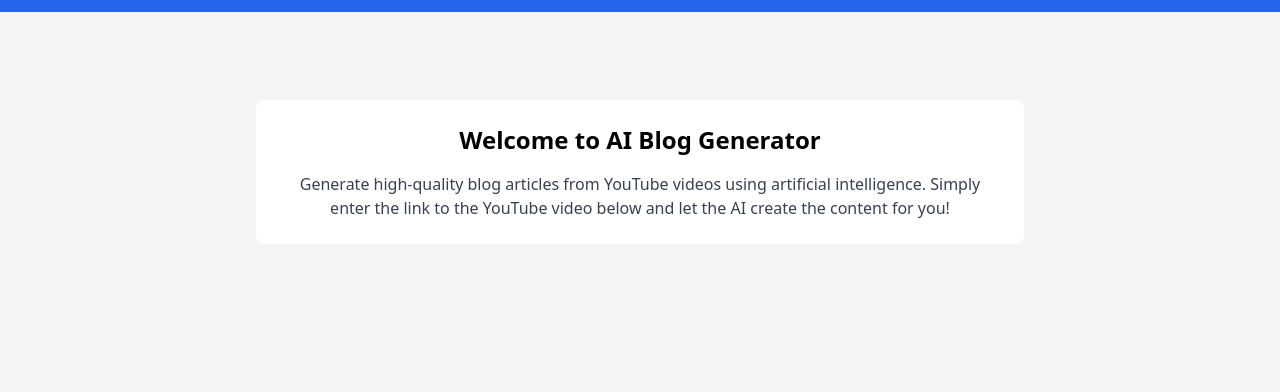
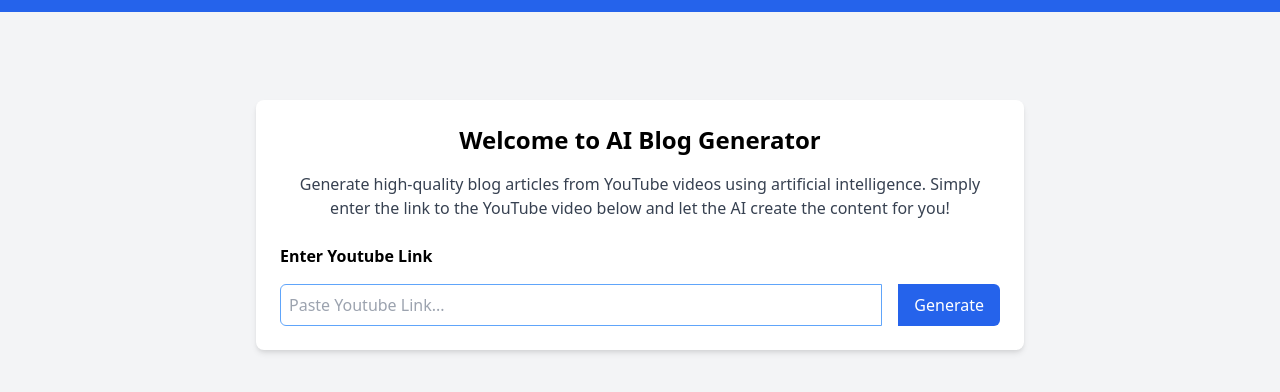
Before and after one commit to nitish023/ai-blog-app, a plain HTML site: page frontend/index.html in a window 1280 px wide. Shown: the part 56-448 px from the top of the page. Drawn offline with nearby package versions, Linux system fonts and the light colour scheme.

Commit message:
Create a Youtube section for letting the user submit the video link

```diff
--- a/frontend/index.html
+++ b/frontend/index.html
@@ -21,7 +21,7 @@
     <br><br>
     <!-- Main -->
      <div class="flex-grow container mx-auto mt-10 px-4 sm:px-0">
-        <div class="max-w-3xl mx-auto bg-white p-6 rounded-lg">
+        <div class="max-w-3xl mx-auto bg-white p-6 rounded-lg shadow-md transition-transform transform hover:scale-105 flex flex-col">
 
             <!-- Introduction Section -->
             <div class="text-center">
@@ -31,6 +31,17 @@
                     Simply enter the link to the YouTube video below and let the AI create the content for you!
                 </p>
             </div>
+
+            <br>
+
+            <!-- Youtube section -->
+            <div>
+                <h2 class="'text-xl mb-4 font-semibold">Enter Youtube Link</h2>
+                <div class="flex space-x-4">
+                    <input id="youtubeLink" type="'url" placeholder="Paste Youtube Link..." class="flex-grow p-2 border border-blue-400 rounded-l-md">
+                    <button id="generateBlogButton" class="bg-blue-600 text-white px-4 py-2 rounded-r-md hover:bg-blue-700 transition-colors" >Generate</button>
+                </div>
+            </div>
         </div>
      </div>
 </body>
```
